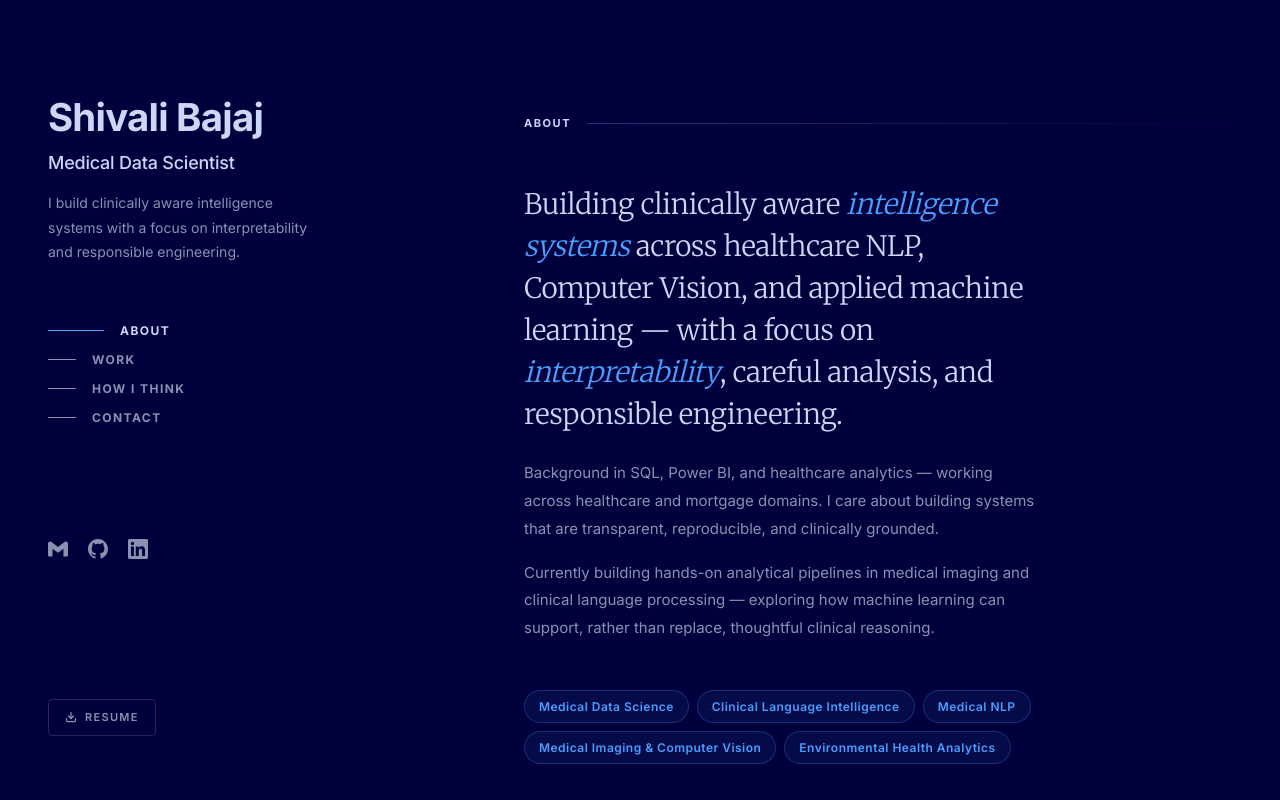
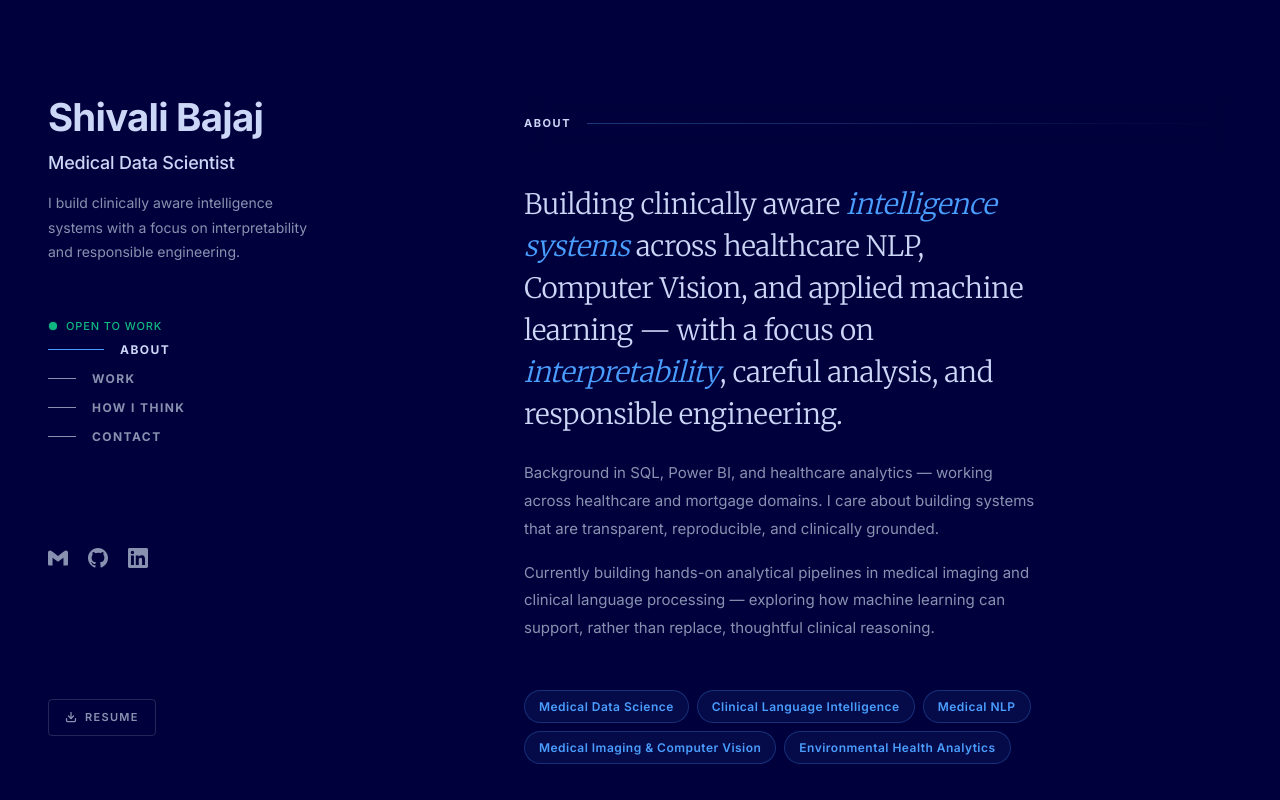
Before and after one commit to ShivaliBajaj/shivalibajaj.github.io, a Next.js app: page / in a window 1280 px wide. Shown: the top 800 px of the page. Built offline with nearby package versions, Linux system fonts and the light colour scheme.

Commit message:
feat: add green pulsating Open to Work dot to LeftPanel

```diff
--- a/components/LeftPanel.tsx
+++ b/components/LeftPanel.tsx
@@ -169,6 +169,47 @@ export default function LeftPanel() {
           interpretability and responsible engineering.
         </p>
 
+        {/* ── Open to Work indicator ─────────────────────────────────────────── */}
+        <style>{`
+          @keyframes calm-beat {
+            0%,100% { transform: scale(1);   opacity: 1;   }
+            15%      { transform: scale(1.6); opacity: 0.6; }
+            30%      { transform: scale(1);   opacity: 1;   }
+            45%      { transform: scale(1.4); opacity: 0.7; }
+            60%      { transform: scale(1);   opacity: 1;   }
+          }
+          @keyframes calm-ring {
+            0%   { transform: scale(0.8); opacity: 0.5; }
+            100% { transform: scale(2.6); opacity: 0;   }
+          }
+        `}</style>
+        <div style={{ display:"flex", alignItems:"center", gap:8, marginTop:20 }}>
+          {/* Dot wrapper — relative so the ripple ring can expand around it */}
+          <span style={{ position:"relative", display:"inline-flex", alignItems:"center", justifyContent:"center", width:10, height:10 }}>
+            {/* Ripple ring — expands outward and fades */}
+            <span style={{
+              position:"absolute", width:10, height:10, borderRadius:"50%",
+              background:"#10b981",
+              animation:"calm-ring 3.2s ease-out infinite",
+            }} />
+            {/* Core dot — double-pulse heartbeat */}
+            <span style={{
+              width:8, height:8, borderRadius:"50%",
+              background:"#10b981",
+              animation:"calm-beat 3.2s ease-in-out infinite",
+              display:"inline-block", flexShrink:0,
+            }} />
+          </span>
+          <span style={{
+            fontFamily:"'Inter', sans-serif",
+            fontSize:11, fontWeight:500,
+            letterSpacing:"0.08em", textTransform:"uppercase",
+            color:"#10b981",
+          }}>
+            Open to Work
+          </span>
+        </div>
+
         {/* Mobile hamburger — only visible on mobile via .mobile-nav CSS class.
             Renders here in the DOM but display:none on tablet/desktop.      */}
         <MobileNav />
```
